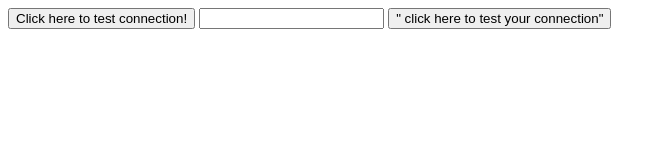
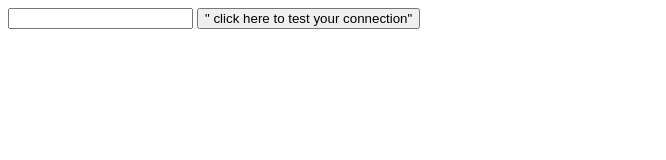
Before and after one commit to hennessydylan/ProjectTemplate, a plain HTML site: page ProjectTemplate/ProjectTemplate/index.html in a window 1280 px wide. Shown: the whole page, without its empty margins (0-666 px from the left). Drawn offline with nearby package versions, Linux system fonts and the light colour scheme.

Commit message:
index.html commit

```diff
--- a/ProjectTemplate/ProjectTemplate/index.html
+++ b/ProjectTemplate/ProjectTemplate/index.html
@@ -46,7 +46,6 @@
 	<!--END OF YOUR OWN CSS-->
 </head >
 <body>
-	<button onclick="javascript: TestButtonHandler();">Click here to test connection!</button>
 	<input id="empCountInput"type="text"/> <button onclick="javascript: TestButtonHandler();">"
 	click here to test your connection"</button>
 </body>
```
